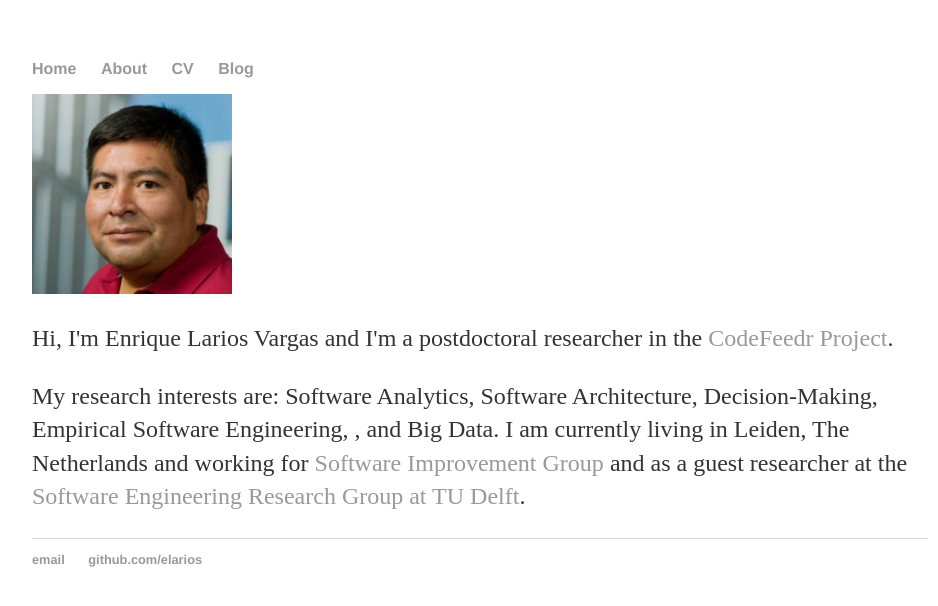
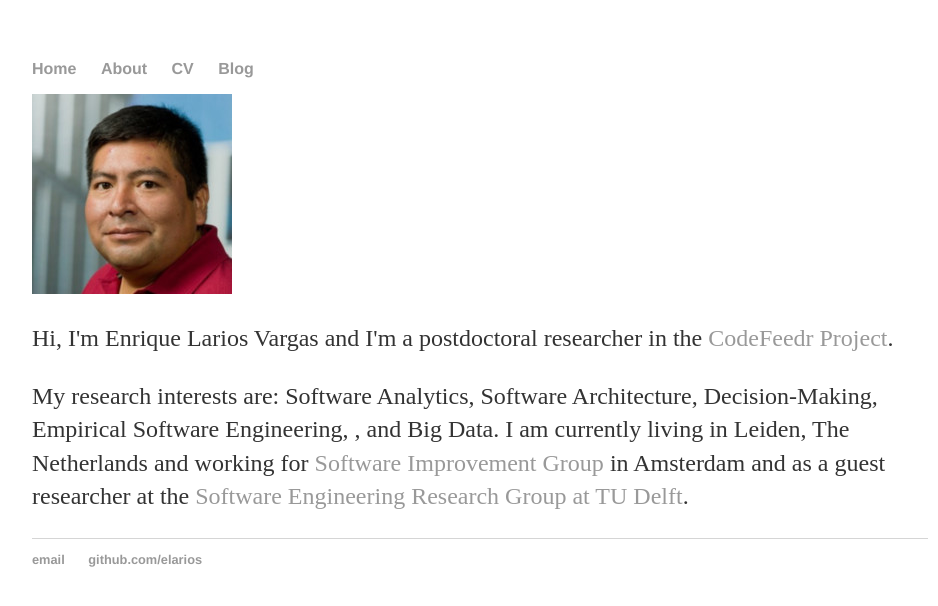
Before and after one commit to elarios/elarios.github.io, a Jekyll site: the page built from index.html, in a window 1280 px wide. Shown: the top 606 px of the page, without its empty margins (160-1098 px from the left). Built offline with Jekyll 4.4.1, drawn with Linux system fonts in a browser that asks for light colours.

Commit message:
update SIG data

```diff
--- a/index.html
+++ b/index.html
@@ -14,6 +14,6 @@ description: Enrique Larios Vargas is a postdoctoral researcher working on Softw
 	<div itemscope itemtype="http://data-vocabulary.org/Person" class="col-sm-8">
 	<p class="lead">Hi, I'm <span itemprop="name">Enrique Larios Vargas</span> and I'm a postdoctoral researcher in the <a href="http://codefeedr.org">CodeFeedr Project</a>.</p>
 	<p>My research interests are: <span itemprop="title">Software Analytics</span>, <span itemprop="title">Software Architecture</span>, <span itemprop="title">Decision-Making</span>, <span itemprop="title">Empirical Software Engineering</span>, <span itemprop="title">, and Big Data</span>. I am currently living in <span itemprop="address" itemscope
-    itemtype="http://data-vocabulary.org/Address"> <span itemprop="locality">Leiden</span>, <span itemprop="region">The Netherlands</span></span> and working for <a href="https://www.softwareimprovementgroup.com">Software Improvement Group</a> and as a guest researcher at <span itemprop="affiliation">the <a href="https://se.ewi.tudelft.nl">Software Engineering Research Group at TU Delft</a></span>.</p>
+    itemtype="http://data-vocabulary.org/Address"> <span itemprop="locality">Leiden</span>, <span itemprop="region">The Netherlands</span></span> and working for <a href="https://www.softwareimprovementgroup.com">Software Improvement Group</a> in <span itemprop="locality">Amsterdam</span> and as a guest researcher at <span itemprop="affiliation">the <a href="https://se.ewi.tudelft.nl">Software Engineering Research Group at TU Delft</a></span>.</p>
 	</div>
 </div>
```
